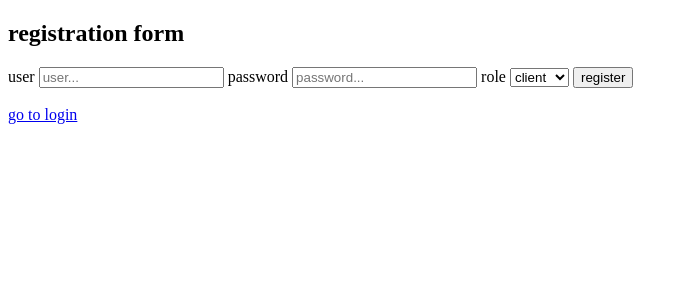
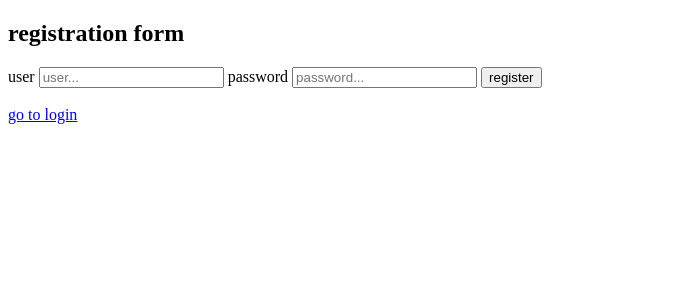
Before and after one commit to baylagas/esen-progra2-s7-c2, a Flask app: page /register in a window 1280 px wide. Shown: the top 300 px of the page, without its empty margins (0-688 px from the left). Run offline with Flask 2, Linux system fonts and the light colour scheme.

Commit message:
elimine el elemento select del registro

```diff
--- a/templates/registration.html
+++ b/templates/registration.html
@@ -16,11 +16,6 @@
         <input type="text" name="user" id="user_reg" placeholder="user...">
         <label for="passw_reg">password</label>
         <input type="text" name="passw" id="passw_reg" placeholder="password...">
-        <label for="role">role</label>
-        <select name="role" id="role">
-            <option value="client">client</option>
-            <option value="admin">admin</option>
-        </select>
         <button onclick="registerNewUser()">register</button>
     </div>
 
```
